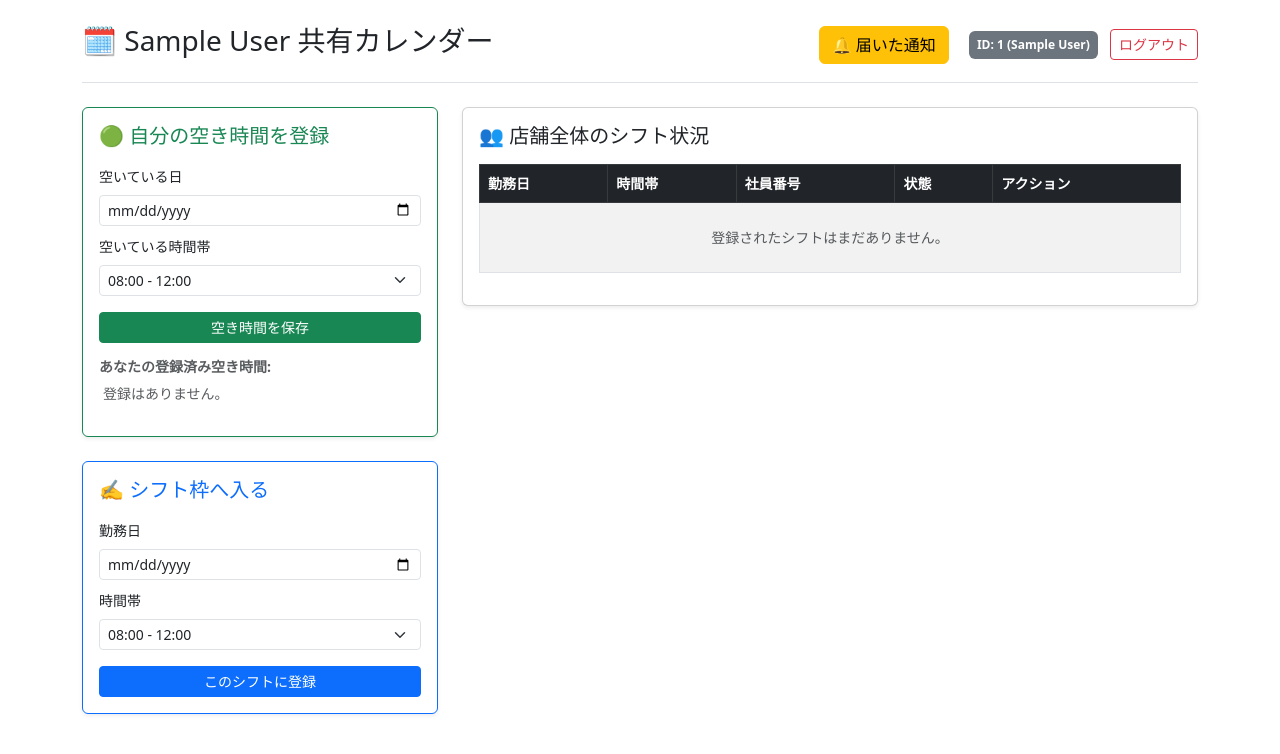
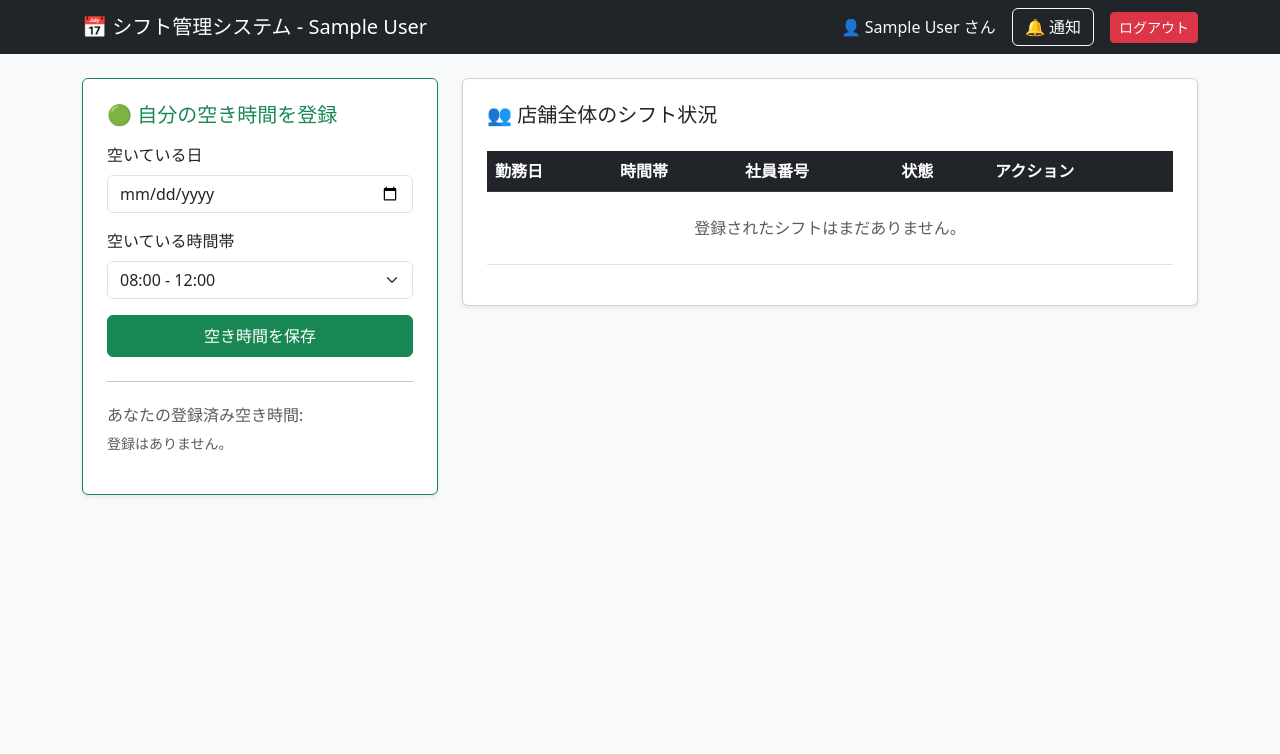
Before and after one commit to ie24n034-stack/-2-, a Flask app: page /calendar in a window 1280 px wide. Shown: the top 754 px of the page. Run offline with Flask 3, Linux system fonts and the light colour scheme; the visitor is signed in with stand-in values (Sample User, id 1).

Commit message:
Update calendar.html

```diff
--- a/templates/calendar.html
+++ b/templates/calendar.html
@@ -2,93 +2,87 @@
 <html lang="ja">
 <head>
     <meta charset="UTF-8">
-    <title>カレンダー・シフト入力</title>
+    <title>シフトカレンダー</title>
     <link rel="stylesheet" href="https://cdn.jsdelivr.net/npm/bootstrap@5.3.0/dist/css/bootstrap.min.css">
 </head>
-<body class="container py-4">
-    <div class="d-flex justify-content-between align-items-center mb-4 border-bottom pb-3">
-        <h3>🗓️ {{ session['store_name'] }} 共有カレンダー</h3>
-        <div>
-            <a href="/notifications" class="btn btn-warning position-relative me-3">
-                🔔 届いた通知
+<body class="bg-light">
+    <nav class="navbar navbar-dark bg-dark mb-4">
+        <div class="container">
+            <span class="navbar-brand mb-0 h1">📅 シフト管理システム - {{ session['store_name'] }}</span>
+            <div class="d-flex align-items-center">
+                <span class="text-light me-3">👤 {{ session['staff_name'] }} さん</span>
+                <a href="/notifications" class="btn btn-outline-light position-relative me-3">
+                    🔔 通知
                     {% if notif_count > 0 %}
                     <span class="position-absolute top-0 start-100 translate-middle badge rounded-pill bg-danger">
                         {{ notif_count }}
                     </span>
                     {% endif %}
                 </a>
-            <span class="badge bg-secondary p-2 me-2">ID: {{ my_id }} ({{ session['staff_name'] }})</span>
-            <a href="/logout" class="btn btn-outline-danger btn-sm">ログアウト</a>
+                <a href="/logout" class="btn btn-danger btn-sm">ログアウト</a>
             </div>
         </div>
+    </nav>
 
+    <div class="container">
         {% with messages = get_flashed_messages(with_categories=true) %}
             {% if messages %}
                 {% for category, msg in messages %}
                     <div class="alert alert-{{ category }} alert-dismissible fade show" role="alert">
                         {{ msg }}
+                        <button type="button" class="btn-close" data-bs-dismiss="alert" aria-label="Close"></button>
                     </div>
                 {% endfor %}
             {% endif %}
         {% endwith %}
 
-    <div class="row g-4">
+        <div class="row">
             <div class="col-md-4">
-            <div class="card p-3 shadow-sm border-success mb-4">
+                <div class="card border-success shadow-sm p-4 mb-4">
                     <h5 class="text-success mb-3">🟢 自分の空き時間を登録</h5>
                     <form method="POST">
                         <input type="hidden" name="action_type" value="register_availability">
-                    <div class="mb-2">
-                        <label class="form-label small">空いている日</label>
-                        <input type="date" name="date" class="form-control form-control-sm" required>
+
+                        <div class="mb-3">
+                            <label class="form-label">空いている日</label>
+                            <input type="date" name="date" class="form-control" required>
                         </div>
+
                         <div class="mb-3">
-                        <label class="form-label small">空いている時間帯</label>
-                        <select name="time_range" class="form-select form-select-sm" required>
+                            <label class="form-label">空いている時間帯</label>
+                            <select name="time_range" class="form-select" required>
                                 <option value="08:00-12:00">08:00 - 12:00</option>
                                 <option value="12:00-16:00">12:00 - 16:00</option>
                                 <option value="16:00-20:00">16:00 - 20:00</option>
+                                <option value="20:00-24:00">20:00 - 24:00</option>
                             </select>
                         </div>
-                    <button type="submit" class="btn btn-success btn-sm w-100">空き時間を保存</button>
+
+                        <button type="submit" class="btn btn-success w-100 py-2">空き時間を保存</button>
                     </form>
-                <div class="mt-3">
-                    <h6 class="small fw-bold text-muted">あなたの登録済み空き時間:</h6>
-                    <ul class="list-unstyled small ps-1">
+
+                    <hr class="my-4">
+
+                    <h6 class="text-muted">あなたの登録済み空き時間:</h6>
+                    {% if my_avails %}
+                        <ul class="list-group list-group-flush small">
                             {% for avail in my_avails %}
-                            <li>• {{ avail.date }} ({{ avail.start_time }}-{{ avail.end_time }})</li>
-                        {% else %}
-                            <li class="text-muted">登録はありません。</li>
+                                <li class="list-group-item d-flex justify-content-between align-items-center bg-transparent">
+                                    📅 {{ avail.date }} ({{ avail.start_time }}-{{ avail.end_time }})
+                                </li>
                             {% endfor %}
                         </ul>
-                </div>
-            </div>
-
-            <div class="card p-3 shadow-sm border-primary">
-                <h5 class="text-primary mb-3">✍️ シフト枠へ入る</h5>
-                <form method="POST">
-                    <input type="hidden" name="action_type" value="register_shift">
-                    <div class="mb-2">
-                        <label class="form-label small">勤務日</label>
-                        <input type="date" name="date" class="form-control form-control-sm" required>
-                    </div>
-                    <div class="mb-3">
-                        <label class="form-label small">時間帯</label>
-                        <select name="time_range" class="form-select form-select-sm" required>
-                            <option value="08:00-12:00">08:00 - 12:00</option>
-                            <option value="12:00-16:00">12:00 - 16:00</option>
-                            <option value="16:00-20:00">16:00 - 20:00</option>
-                        </select>
-                    </div>
-                    <button type="submit" class="btn btn-primary btn-sm w-100">このシフトに登録</button>
-                </form>
+                    {% else %}
+                        <p class="text-muted small">登録はありません。</p>
+                    {% endif %}
                 </div>
             </div>
 
             <div class="col-md-8">
-            <div class="card p-3 shadow-sm">
-                <h5 class="mb-3">👥 店舗全体のシフト状況</h5>
-                <table class="table table-striped table-bordered align-middle small">
+                <div class="card shadow-sm p-4">
+                    <h5 class="text-dark mb-4">👥 店舗全体のシフト状況</h5>
+                    <div class="table-responsive">
+                        <table class="table table-hover align-middle">
                             <thead class="table-dark">
                                 <tr>
                                     <th>勤務日</th>
@@ -103,23 +97,24 @@
                                     {% for shift in shifts %}
                                         <tr>
                                             <td>{{ shift.date }}</td>
-                                <td><span class="badge bg-light text-dark border border-secondary">{{ shift.start_time }}-{{ shift.end_time }}</span></td>
+                                            <td>{{ shift.start_time }} - {{ shift.end_time }}</td>
                                             <td>
-                                    <strong>{{ shift.staff_id }}番</strong>
-                                    {% if shift.staff_id == my_id %}<span class="text-primary">(あなた)</span>{% endif %}
+                                                社員番号: {{ shift.staff.staff_number }} ({{ shift.staff.name }})
                                             </td>
                                             <td>
                                                 {% if shift.status == '確定' %}
-                                        <span class="badge bg-success">🟢 確定済</span>
+                                                    <span class="badge bg-success">確定</span>
+                                                {% elif shift.status == '未確定' %}
+                                                    <span class="badge bg-warning text-dark">未確定</span>
                                                 {% else %}
-                                        <span class="badge bg-warning text-dark">🟡 未確定</span>
+                                                    <span class="badge bg-secondary">リザーブ (補欠)</span>
                                                 {% endif %}
                                             </td>
                                             <td>
                                                 {% if shift.staff_id == my_id %}
-                                        <a href="/cancel/{{ shift.id }}" class="btn btn-danger btn-sm py-0">辞退 (欠員)</a>
+                                                    <a href="/cancel/{{ shift.id }}" class="btn btn-danger btn-sm" onclick="return confirm('このシフトを辞退しますか？');">辞退する</a>
                                                 {% else %}
-                                        <button class="btn btn-secondary btn-sm py-0" disabled>変更不可</button>
+                                                    <span class="text-muted small">-</span>
                                                 {% endif %}
                                             </td>
                                         </tr>
@@ -134,5 +129,9 @@
                     </div>
                 </div>
             </div>
+        </div>
+    </div>
+
+    <script src="https://cdn.jsdelivr.net/npm/bootstrap@5.3.0/dist/js/bootstrap.bundle.min.js"></script>
 </body>
 </html>
```
Lines whose indentation alone changed are shown as unchanged.
